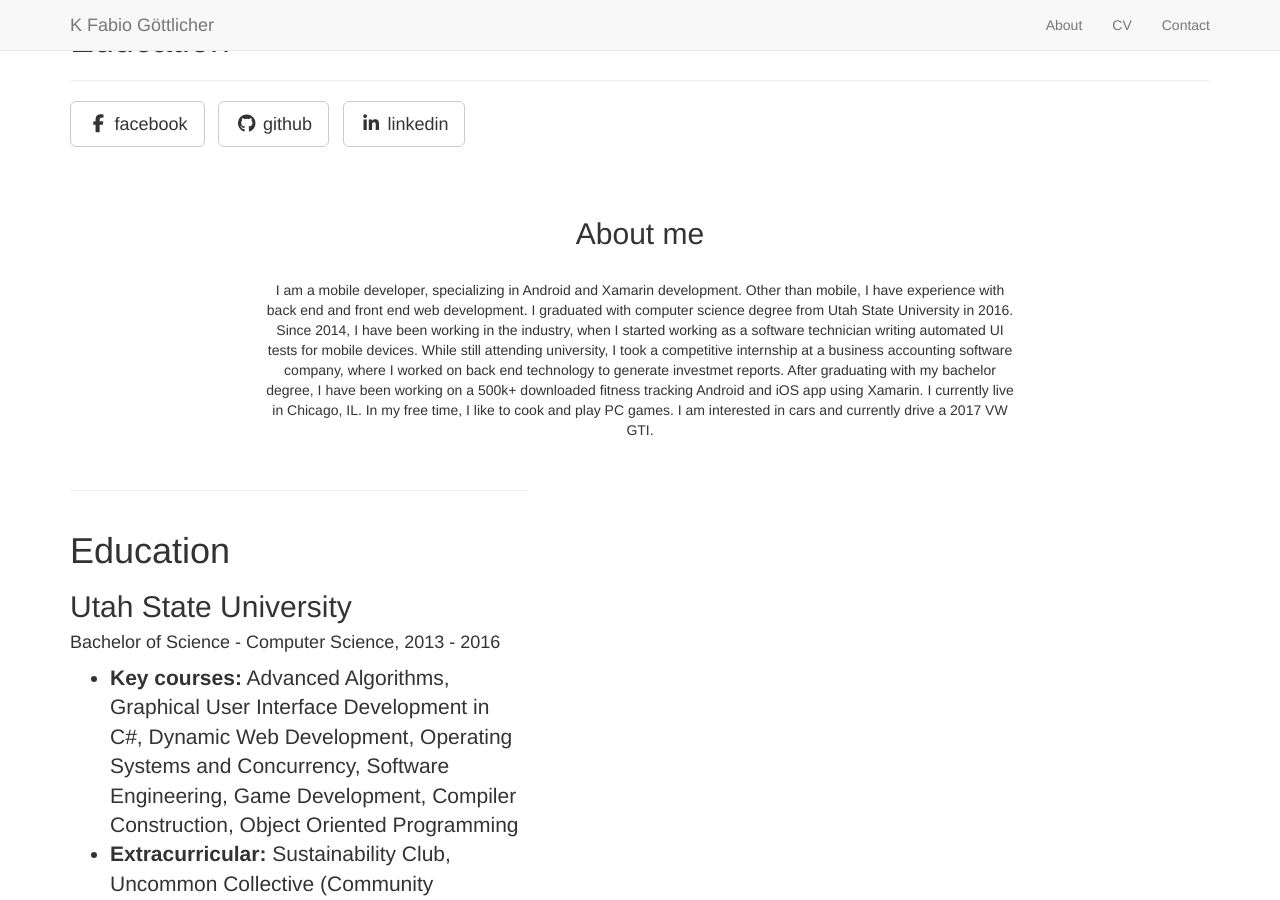
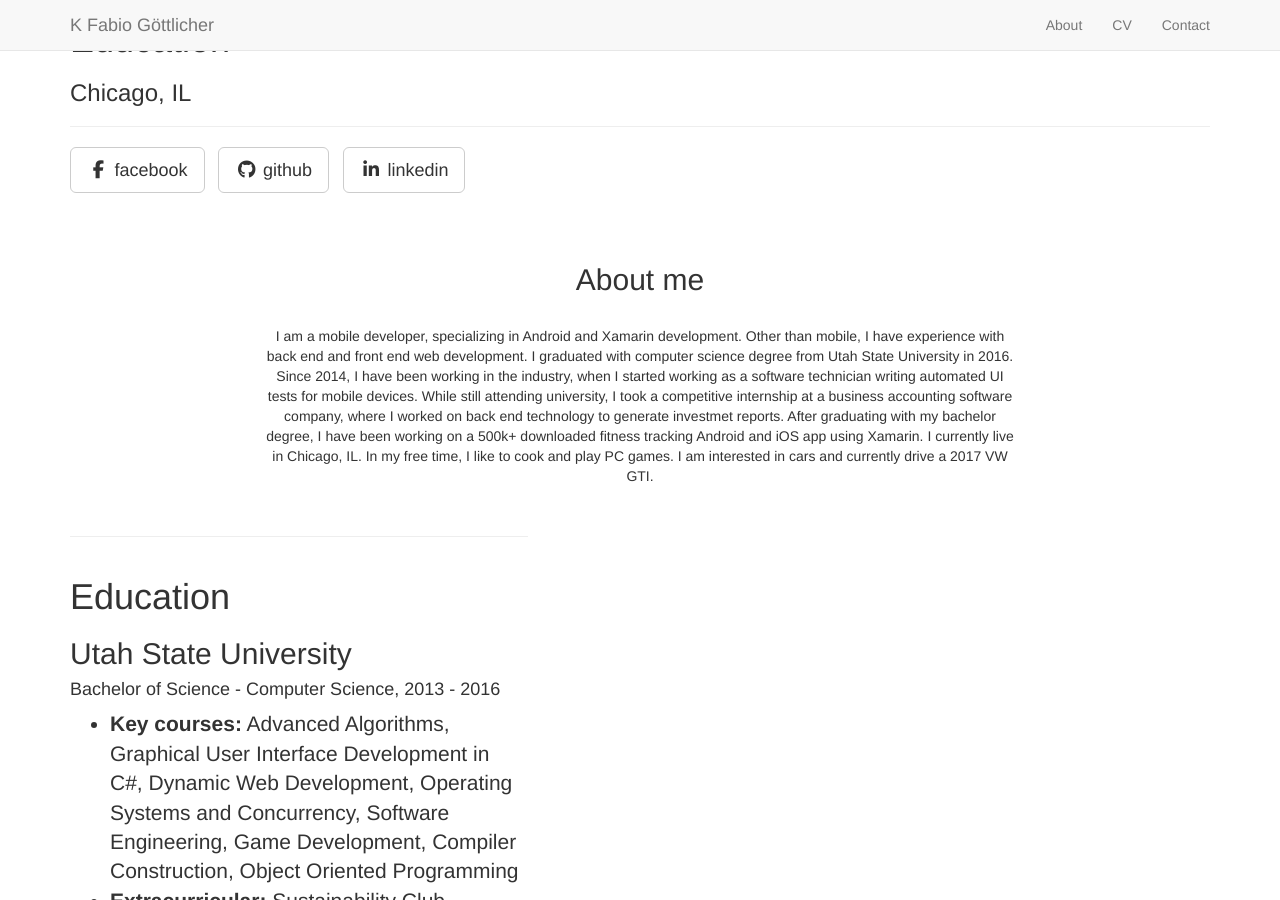
Before and after one commit to FabioCZ/Fabiocz.github.io, a Jekyll site: the page built from _posts/2018-01-13-cv-1edu.markdown, in a window 1280 px wide and 900 px high. Built offline with Jekyll 4.4.1, drawn with Linux system fonts in a browser that asks for light colours; nearby versions of some CDN libraries; library files that are not in the unit come from our copies.

Commit message:
Update header.html

```diff
--- a/_includes/header.html
+++ b/_includes/header.html
@@ -41,6 +41,7 @@
 					<div class="intro-message">
 						<h1>{{ page.title }}</h1>
 						<h3>{{ page.subTitle }}</h3>
+						<h3>Chicago, IL</h3>
 						<hr class="intro-divider">
 						<ul class="list-inline intro-social-buttons">
 							{% for social in site.social %}
```
